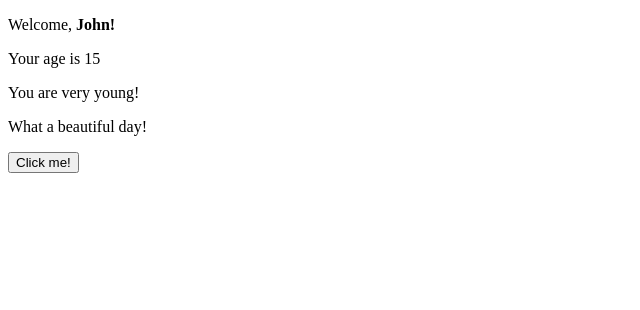
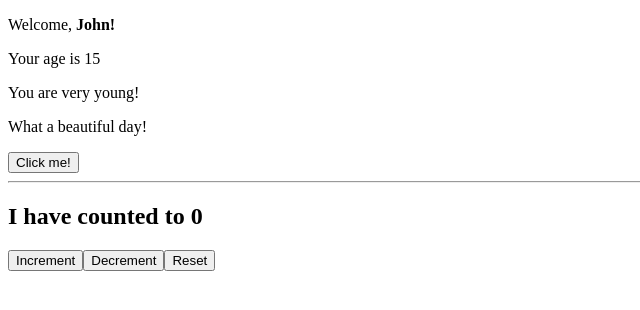
Before and after one commit to Miciaz/react-esercizi, a React (Vite) app: page / in a window 1280 px wide. Shown: the top 310 px of the page, without its empty margins (0-640 px from the left). Built offline with nearby package versions, Linux system fonts and the light colour scheme.

Commit message:
added Counter.jsx

```diff
--- a/src/App.jsx
+++ b/src/App.jsx
@@ -1,4 +1,5 @@
 import { AlertClock } from "./AlertClock";
+import Counter from "./Counter";
 import { HelloWorld, Messagge } from "./HelloWorld";
 import { Welcome } from "./Welcome";
 
@@ -8,6 +9,8 @@
       <Welcome name='John' age={15}/>
       <Messagge />
       <AlertClock />
+      <hr />
+      <Counter />
     </div>
   );
 }
--- /dev/null
+++ b/src/Counter.jsx
@@ -0,0 +1,29 @@
+import { useState } from "react";
+import { CounterDisplay } from "./CounterDisplay";
+
+function Counter() {
+  const [counter, setCounter] = useState(0);
+
+  function handleCounterIncrement() {
+    setCounter((c) => c + 1)
+  }
+
+  function handleCounterDecrement() {
+    setCounter((c) => c - 1)
+  }
+
+  function handleCounterReset() {
+    setCounter(0)
+  }
+
+  return (
+    <div>
+      <CounterDisplay count={counter}/>
+      <button onClick={handleCounterIncrement}>Increment</button>
+      <button onClick={handleCounterDecrement}>Decrement</button>
+      <button onClick={handleCounterReset}>Reset</button>
+    </div>
+  );
+}
+
+export default Counter;
--- /dev/null
+++ b/src/CounterDisplay.jsx
@@ -0,0 +1,3 @@
+export function CounterDisplay({count}) {
+    return <h2>I have counted to {count}</h2>
+}
```
